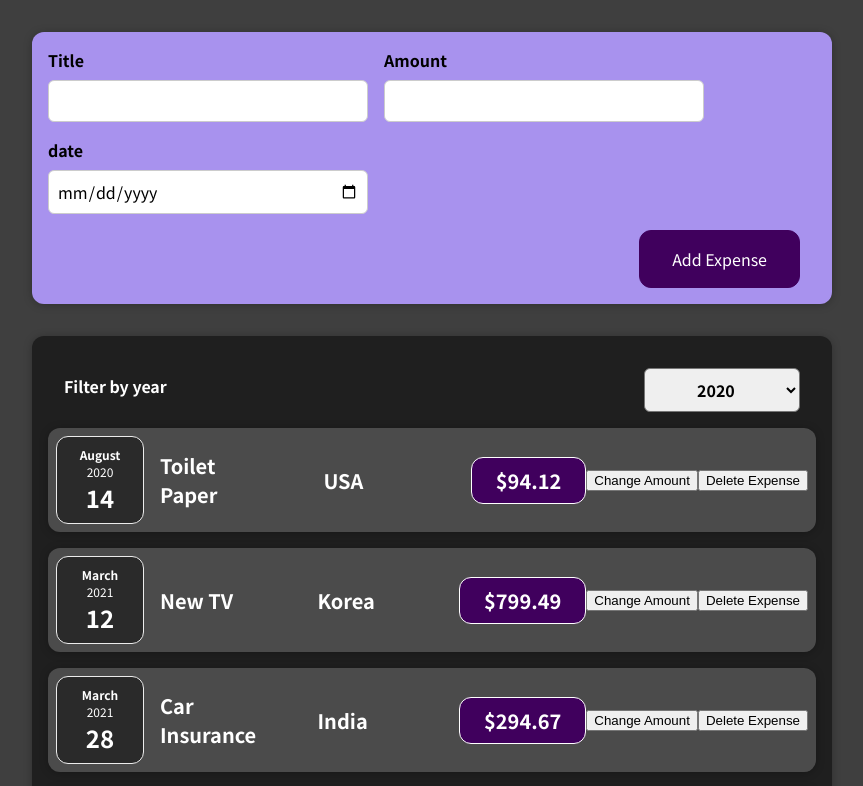
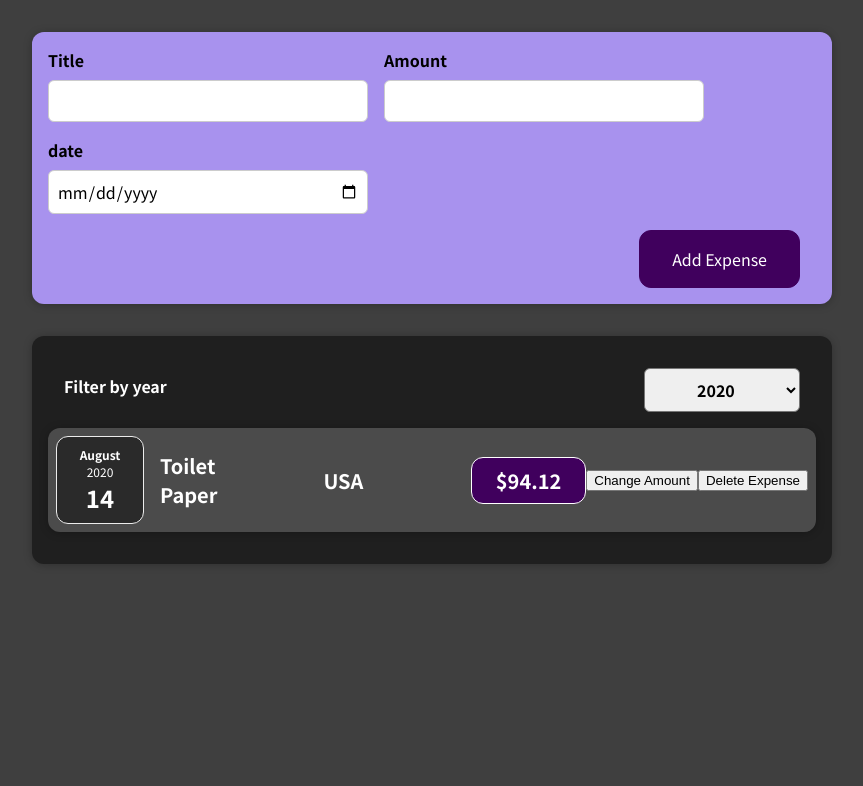
Before and after one commit to prakharsinghal311/01-starting-setup, a React (Create React App) app: page / in a window 1280 px wide. Shown: the top 786 px of the page, without its empty margins (208-1071 px from the left). Built offline with nearby package versions, Linux system fonts and the light colour scheme.

Commit message:
Implementing the filter feature

```diff
--- a/src/components/Expenses/Expenses.js
+++ b/src/components/Expenses/Expenses.js
@@ -8,6 +8,11 @@ const Expenses = (props) => {
   const filterChangeHandler = (selectedYear) => {
     setFilteredYear(selectedYear);
   };
+
+  const filteredExpenses = props.expenseItems.filter((expense) => {
+    return expense.date.getFullYear().toString() === filteredYear;
+  });
+
   return (
     <div>
       <Card className="expenses">
@@ -15,7 +20,7 @@ const Expenses = (props) => {
           selected={filteredYear}
           onChangeFilter={filterChangeHandler}
         />
-        {props.expenseItems.map((items) => (
+        {filteredExpenses.map((items) => (
           <ExpenseItem
             title={items.title}
             amount={items.amount}
```
